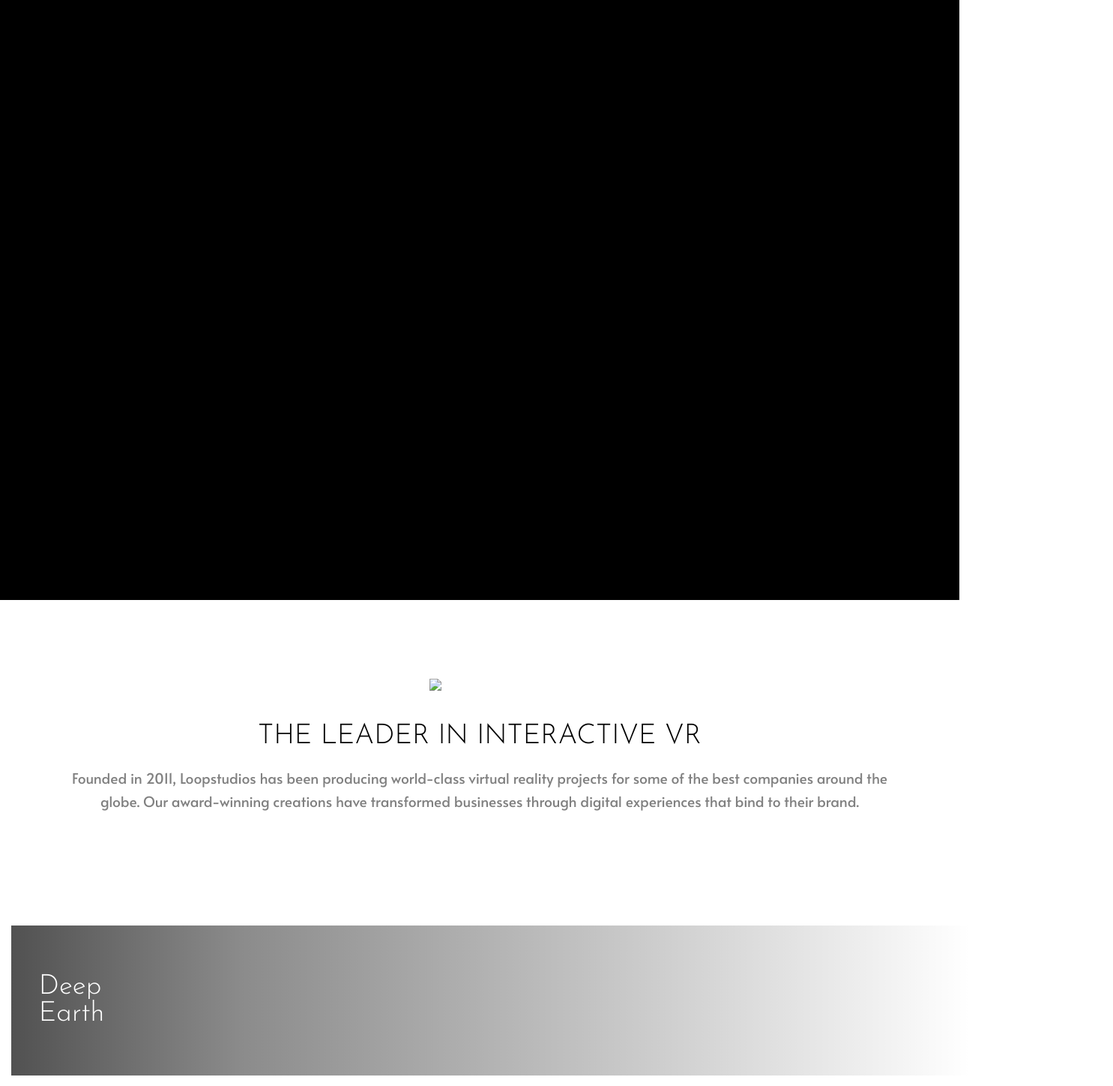
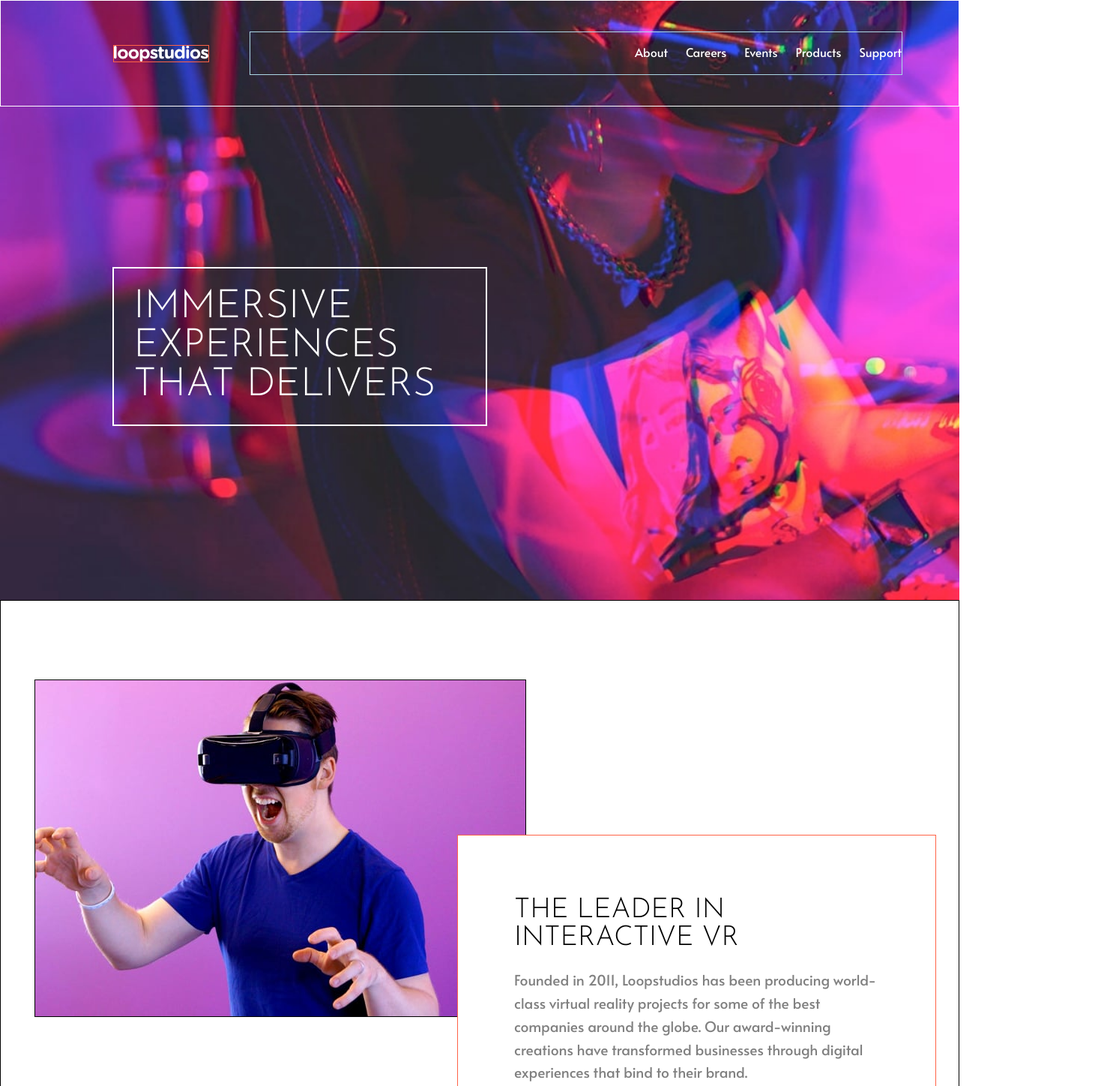
Before and after one commit to SaadShoaib/-SaadShoaib-Day-1-2-3-loopstudio-homepage-, a plain HTML site: page index.html in a window 1280 px wide. Shown: the top 1448 px of the page at 75% size, 1485 px wide, since content can reach past the window. Drawn offline with Linux system fonts and the light colour scheme.

Commit message:
Fixed responsive design

```diff
--- a/index.html
+++ b/index.html
@@ -20,10 +20,10 @@
     <div class="container-top">
       <header>
         <div class="overlay"></div>
-          <div class="logo-burger">
-            <img src="../images/logo.svg" alt="" class="logo" />
-            <img src="../images/icon-hamburger.svg" alt="" class="burger">
-          </div>
+        <div class="logo-burger">
+          <img src="../assets/images/logo.svg" alt="" class="logo" />
+          <img src="../assets/images/icon-hamburger.svg" alt="" class="burger">
+        </div>
         <ul class='nav-links'>
             <li>
               <a href="#">About</a>
@@ -50,7 +50,7 @@
 
     <div class="container-middle">
       <div class="middle-top">
-        <img src="images/mobile/image-interactive.jpg" alt="A guy wearing VR" />
+        <img src="../assets/images/mobile/image-interactive.jpg" alt="">
         <div class="middle-top-content">
           <h2>THE LEADER IN INTERACTIVE VR</h2>
           <p>
@@ -105,7 +105,7 @@
 
     <div class="container-bottom">
       <footer>
-        <img src="../images/logo.svg" alt="" class="logo" />
+        <img src="../assets/images/logo.svg" alt="" class="logo" />
         <ul class="bottom-nav">
           <li>
             <a href=""> About</a>
@@ -142,18 +142,23 @@
           </li> -->
           <li>
             <a href="#">
-              <img src="../images/icon-instagram.svg" alt="" />
+              <img src="../assets/images/icon-facebook.svg" alt="" />
             </a>
-            <img src="https://saadshoaib.github.io/Day-1-loopstudio-homepage-/images/icon-facebook.svg" alt="" />
           </li>
           <li>
-            <img src="https://saadshoaib.github.io/Day-1-loopstudio-homepage-/images/icon-twitter.svg" alt="" />
+            <a href="#">
+              <img src="../assets/images/icon-twitter.svg" alt="" />
+            </a>
           </li>
           <li>
-            <img src="https://saadshoaib.github.io/Day-1-loopstudio-homepage-/images/icon-pinterest.svg" alt="" />
+            <a href="#">
+              <img src="../assets/images/icon-pinterest.svg" alt="" />
+            </a>
           </li>
           <li>
-            <img src="https://saadshoaib.github.io/Day-1-loopstudio-homepage-/images/icon-instagram.svg" alt="" />
+            <a href="#">
+              <img src="../assets/images/icon-instagram.svg" alt="" />
+            </a>
           </li>
         </ul>
 
--- a/styles/style.scss
+++ b/styles/style.scss
@@ -16,7 +16,7 @@ body {
 
 .container-top {
   height: 100vh;
-  background-image: url("assets/images/mobile/image-hero.jpg");
+  background-image: url("../assets/images/mobile/image-hero.jpg");
   background-repeat: no-repeat;
   header {
     .overlay.active {
@@ -78,7 +78,6 @@ body {
       padding: 0.5em;
       font-family: "Josefin Sans", Helvetica;
       font-size: 3.5em;
-      margin: 0 0.5em;
       font-weight: 300;
       max-width: 500px;
     }
@@ -115,8 +114,10 @@ body {
     padding: 7em 1em;
     text-align: center;
     img {
+      position: relative;
       max-width: 100%;
       height: auto;
+      border: 1px solid black;
     }
     .middle-top-content {
       h2 {
@@ -166,37 +167,39 @@ body {
       z-index: 1;
 
       .deep-earth {
-        @include setBackground("assets/images/mobile/image-deep-earth.jpg");
+        @include setBackground("../assets/images/mobile/image-deep-earth.jpg");
       }
 
       .night-arcade {
-        @include setBackground("assets/images/mobile/image-night-arcade.jpg");
+        @include setBackground(
+          "../assets/images/mobile/image-night-arcade.jpg"
+        );
       }
 
       .soccer-team {
-        @include setBackground("assets/images/mobile/image-soccer-team.jpg");
+        @include setBackground("../assets/images/mobile/image-soccer-team.jpg");
       }
 
       .grid {
-        @include setBackground("assets/images/mobile/image-grid.jpg");
+        @include setBackground("../assets/images/mobile/image-grid.jpg");
       }
 
       .from-above {
-        @include setBackground("assets/images/mobile/image-from-above.jpg");
+        @include setBackground("../assets/images/mobile/image-from-above.jpg");
       }
 
       .pocket-borealis {
         @include setBackground(
-          "assets/images/mobile/image-pocket-borealis.jpg"
+          "../assets/images/mobile/image-pocket-borealis.jpg"
         );
       }
 
       .curiosity {
-        @include setBackground("assets/images/mobile/image-curiosity.jpg");
+        @include setBackground("../assets/images/mobile/image-curiosity.jpg");
       }
 
       .fisheye {
-        @include setBackground("assets/images/mobile/image-fisheye.jpg");
+        @include setBackground("../assets/images/mobile/image-fisheye.jpg");
       }
 
       p {
@@ -270,43 +273,97 @@ body {
 
 @media screen and (min-width: 742px) {
   .container-top {
-    background: url("assets/images/desktop/image-hero.jpg");
+    background: url("../assets/images/desktop/image-hero.jpg");
     background-size: cover;
     background-repeat: no-repeat;
-  }
     header {
+      display: flex;
+      justify-content: center;
+      align-items: center;
+      width: 100vw;
+      padding: 2em 5em;
+      padding-left: 9em;
+      border: 1px solid white;
       .logo-burger {
         .burger {
           visibility: hidden;
         }
+        .logo {
+          margin: 0;
+          width: auto;
+          height: 23px;
+          border: 1px solid tomato;
+          margin-left: 1em;
+        }
       }
 
       .nav-links {
-      display: none;
-      position: relative;
-      height: 100vh;
-      width: 100vw;
+        display: flex;
+        justify-content: flex-end;
+        align-items: center;
+        flex-direction: row;
+        height: 10%;
+        padding: 0;
+        padding-bottom: 0.5em;
+        margin: 0;
         font-size: 2em;
-      padding: 3em 0;
         list-style-type: none;
         z-index: 2;
-      display: flex;
-      justify-content: space-evenly;
-      flex-direction: column;
+        border: 1px solid lightblue;
         li a {
+          font-size: 1rem;
           text-decoration: none;
           font-weight: 100;
-        margin-left: 1.5em;
           color: white;
         }
       }
+    }
+    .headline {
+      flex-direction: column;
+      align-items: flex-start;
+      justify-content: center;
+      height: 80vh;
+      margin-left: 10em;
+    }
+  }
 
-    .overlay {
+  .container-middle {
+    .middle-top {
+      position: relative;
+      width: 100%;
+      display: flex;
+      justify-content: space-between;
+      align-items: center;
+      padding: 7em 3em;
+      padding-bottom: 9em;
+      border: 1px solid black;
+      img {
+      }
+      .middle-top-content {
         position: absolute;
-      height: 100vh;
-      width: 100vw;
-      background: black;
-      z-index: 1;
+        right: 0;
+        bottom: 0;
+        border: 1px solid tomato;
+        background: white;
+        width: 50%;
+        padding: 3em 5em;
+        margin-right: 2em;
+        text-align: left;
+
+        h2 {
+          padding: 0;
+        }
+        p {
+          margin: 0;
         }
       }
     }
+  }
+}
+
+@media screen and (min-width: 742px) and (max-width: 960px) {
+  .middle-top-content {
+    margin: 0;
+    padding: 0;
+  }
+}
```
Also changed, not shown: styles/style.css, 1 other file. Lines whose indentation alone changed are shown as unchanged.
